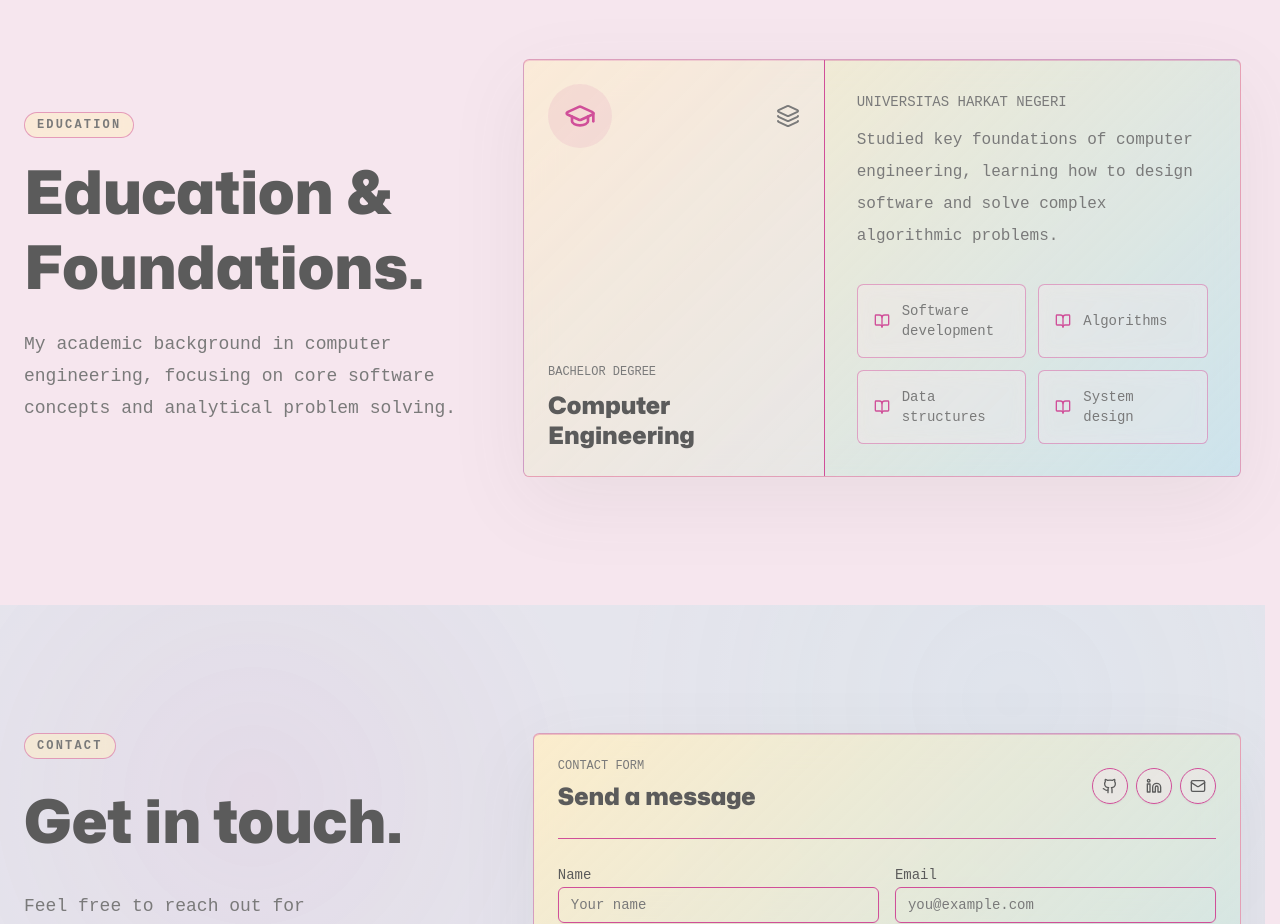
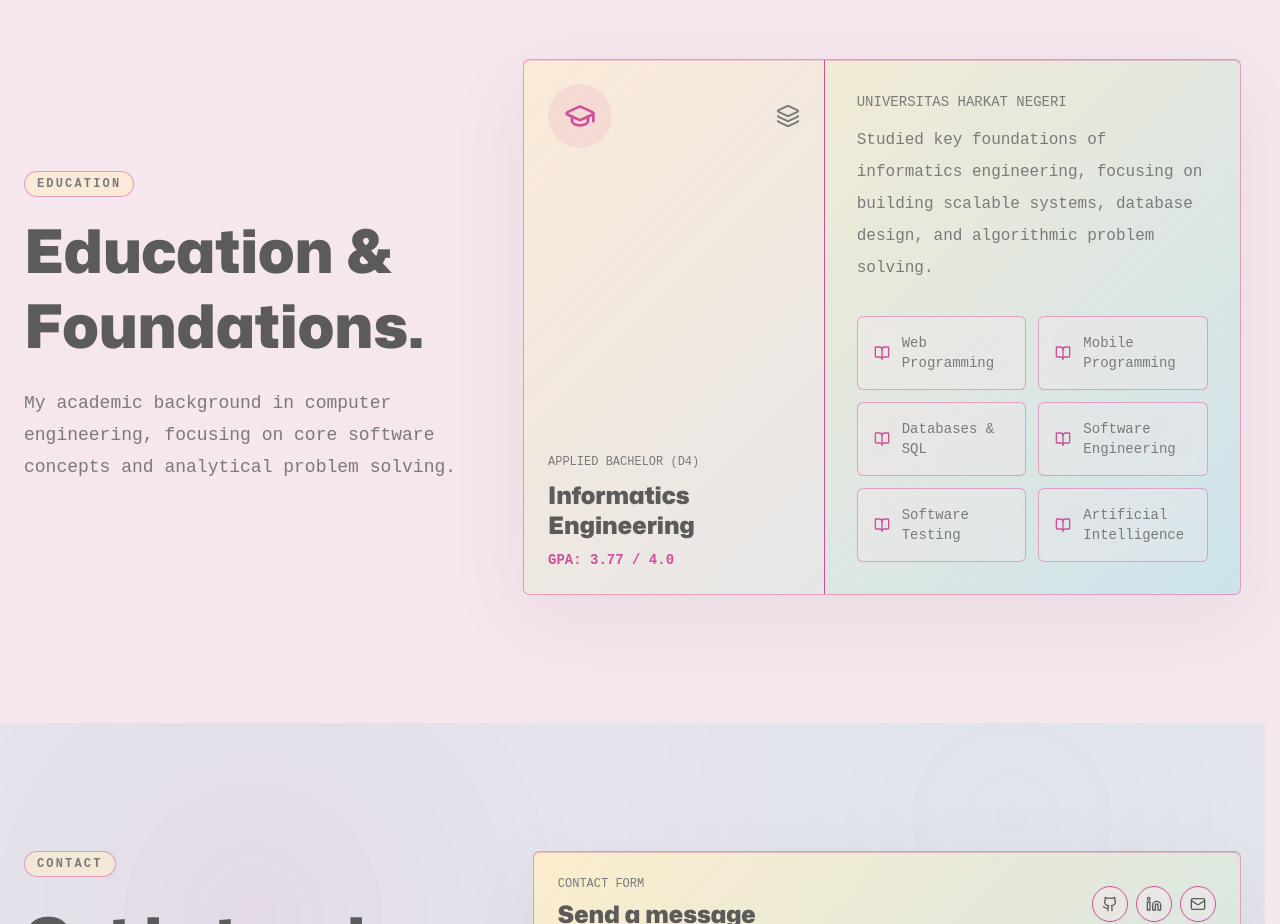
Before and after one commit to Wildann77/porto, a Next.js app: page / in a window 1280 px wide. Shown: the part 5880-6804 px from the top of the page. Built offline with nearby package versions, Linux system fonts and the light colour scheme; no server answers.

Commit message:
feat: update components/education.tsx

```diff
--- a/components/education.tsx
+++ b/components/education.tsx
@@ -7,7 +7,14 @@ import { Card, CardContent } from "@/components/ui/card"
 import { useInView } from "@/hooks/useInView"
 import { useReducedMotion } from "@/hooks/useReducedMotion"
 
-const focusAreas = ["Software development", "Algorithms", "Data structures", "System design"]
+const focusAreas = [
+  "Web Programming",
+  "Mobile Programming",
+  "Databases & SQL",
+  "Software Engineering",
+  "Software Testing",
+  "Artificial Intelligence",
+]
 
 export default function Education() {
   const { ref, isInView } = useInView({ threshold: 0.15, once: true })
@@ -55,10 +62,11 @@ export default function Education() {
                     <Layers3 aria-hidden="true" className="h-6 w-6 text-muted-foreground" />
                   </div>
                   <div>
-                    <p className="text-xs uppercase text-muted-foreground">Bachelor degree</p>
+                    <p className="text-xs uppercase text-muted-foreground">Applied Bachelor (D4)</p>
                     <h3 className="mt-3 font-sans text-2xl font-black leading-tight">
-                      Computer Engineering
+                      Informatics Engineering
                     </h3>
+                    <p className="mt-2 text-sm font-semibold text-primary">GPA: 3.77 / 4.0</p>
                   </div>
                 </div>
 
@@ -66,7 +74,7 @@ export default function Education() {
                   <div className="space-y-3">
                     <p className="text-sm uppercase text-muted-foreground">Universitas Harkat Negeri</p>
                     <p className="text-base leading-8 text-muted-foreground">
-                      Studied key foundations of computer engineering, learning how to design software and solve complex algorithmic problems.
+                      Studied key foundations of informatics engineering, focusing on building scalable systems, database design, and algorithmic problem solving.
                     </p>
                   </div>
                   <div className="mt-8 grid gap-3 sm:grid-cols-2">
```
